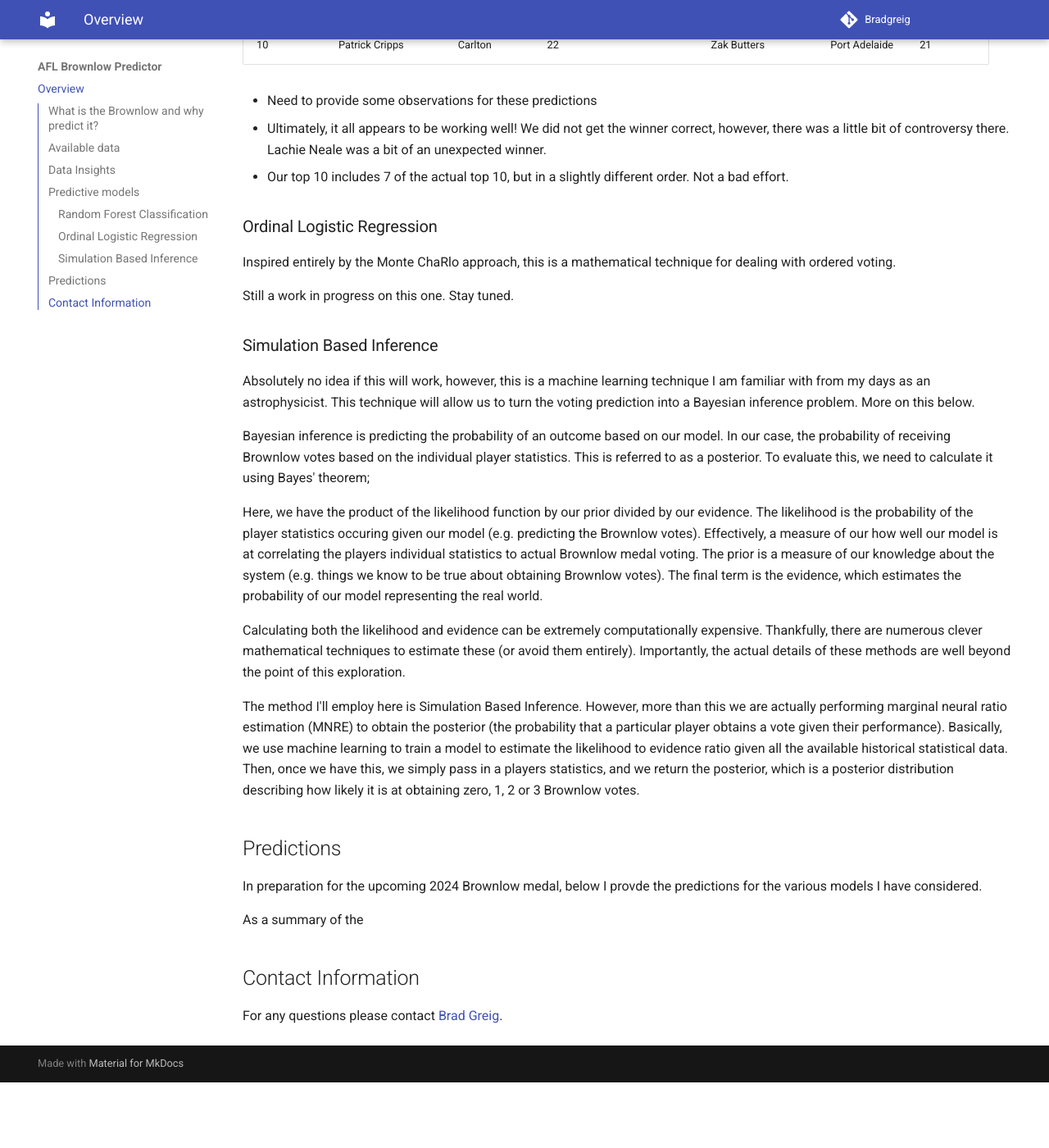
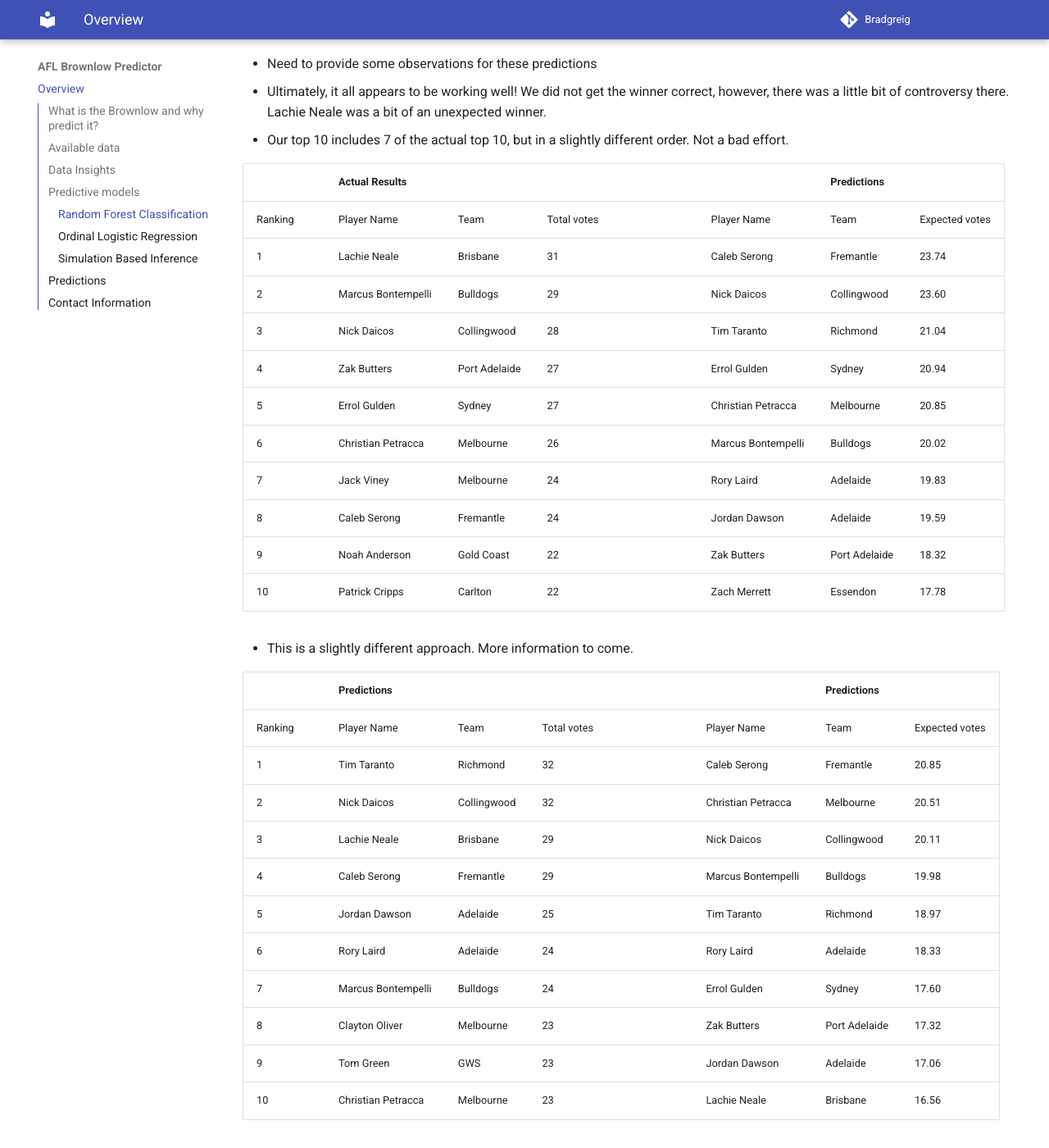
Before and after one commit to BradGreig/brownlow-predictor, an MkDocs documentation site: the page built from docs/index.md, in a window 1280 px wide and 1400 px high, scrolled down 3544 px. Shown: the whole window at 82% size. Built offline with MkDocs 1.6.1 and Material for MkDocs 9.7.7, drawn with Linux system fonts in a browser that asks for light colours; before the commit the page ends 4864 px from its top, so only the background shows below that; some of the changed text lies outside the part shown.

Commit message:
Add some more predictions

```diff
--- a/docs/index.md
+++ b/docs/index.md
@@ -65,12 +65,11 @@ Finally, we are in a position to evaluate the performance of our model on the 20
 |  | Actual Results |  |  |  |  | Predictions |  |
 | -------- | ------- | -------- | ------- | -------- | ------- | ------- | ------- |
 | Ranking | Player Name | Team | Total votes |  | Player Name | Team | Total votes |
-| -------- | ------- | -------- | ------- | -------- | ------- | ------- | ------- |
 | 1 | Lachie Neale | Brisbane | 31 |  | Nick Daicos | Collingwood | 32 |
 | 2 | Marcus Bontempelli | Bulldogs | 29 |  | Tim Taranto | Richmond | 30 |
 | 3 | Nick Daicos | Collingwood | 28 |  | Lachie Neale | Brisbane | 29 |
 | 4 | Zak Butters | Port Adelaide | 27 |  | Caleb Serong | Fremantle | 28 |
-| 5 | Errol Gulden | Sydney | 27 |  | Jordan Dawson | Adelaide 26 |
+| 5 | Errol Gulden | Sydney | 27 |  | Jordan Dawson | Adelaide | 26 |
 | 6 | Christian Petracca | Melbourne | 26 |  | Christian Petracca | Melbourne | 23 |
 | 7 | Jack Viney | Melbourne | 24 |  | Marcus Bontempelli | Bulldogs | 29 |
 | 8 | Caleb Serong | Fremantle | 24 |  | Tom Green | GWS | 22 |
@@ -80,6 +79,40 @@ Finally, we are in a position to evaluate the performance of our model on the 20
 - Need to provide some observations for these predictions
 - Ultimately, it all appears to be working well! We did not get the winner correct, however, there was a little bit of controversy there. Lachie Neale was a bit of an unexpected winner.
 - Our top 10 includes 7 of the actual top 10, but in a slightly different order. Not a bad effort.
+
+|  | Actual Results |  |  |  |  | Predictions |  |
+| -------- | ------- | -------- | ------- | -------- | ------- | ------- | ------- |
+| Ranking | Player Name | Team | Total votes |  | Player Name | Team | Expected votes |
+| 1 | Lachie Neale | Brisbane | 31 |  | Caleb Serong | Fremantle | 23.74 |
+| 2 | Marcus Bontempelli | Bulldogs | 29 |  | Nick Daicos | Collingwood | 23.60 |
+| 3 | Nick Daicos | Collingwood | 28 |  | Tim Taranto | Richmond | 21.04 |
+| 4 | Zak Butters | Port Adelaide | 27 |  | Errol Gulden | Sydney | 20.94 |
+| 5 | Errol Gulden | Sydney | 27 |  | Christian Petracca | Melbourne | 20.85 |
+| 6 | Christian Petracca | Melbourne | 26 |  | Marcus Bontempelli | Bulldogs | 20.02 |
+| 7 | Jack Viney | Melbourne | 24 |  | Rory Laird | Adelaide | 19.83 |
+| 8 | Caleb Serong | Fremantle | 24 |  | Jordan Dawson | Adelaide | 19.59 |
+| 9 | Noah Anderson | Gold Coast | 22 |  | Zak Butters | Port Adelaide | 18.32 |
+| 10 | Patrick Cripps | Carlton | 22 |  | Zach Merrett | Essendon | 17.78 |
+
+- This is a slightly different approach. More information to come.
+
+
+|  | Predictions |  |  |  |  | Predictions |  |
+| -------- | ------- | -------- | ------- | -------- | ------- | ------- | ------- |
+| Ranking | Player Name | Team | Total votes |  | Player Name | Team | Expected votes |
+| 1 | Tim Taranto | Richmond | 32 |  | Caleb Serong | Fremantle | 20.85 |
+| 2 | Nick Daicos | Collingwood | 32 |  | Christian Petracca | Melbourne | 20.51 |
+| 3 | Lachie Neale | Brisbane | 29 |  | Nick Daicos | Collingwood | 20.11 |
+| 4 | Caleb Serong | Fremantle | 29 |  | Marcus Bontempelli | Bulldogs | 19.98 |
+| 5 | Jordan Dawson | Adelaide | 25 |  | Tim Taranto | Richmond | 18.97 |
+| 6 | Rory Laird | Adelaide | 24 |  | Rory Laird | Adelaide | 18.33 |
+| 7 | Marcus Bontempelli | Bulldogs | 24 |  | Errol Gulden | Sydney | 17.60 |
+| 8 | Clayton Oliver | Melbourne | 23 |  | Zak Butters | Port Adelaide | 17.32 |
+| 9 | Tom Green | GWS | 23 |  | Jordan Dawson | Adelaide | 17.06 |
+| 10 | Christian Petracca | Melbourne | 23 |  | Lachie Neale | Brisbane | 16.56 |
+
+- This is a slightly different version again.
+- More descriptions to come
 
 ### Ordinal Logistic Regression
 
```
